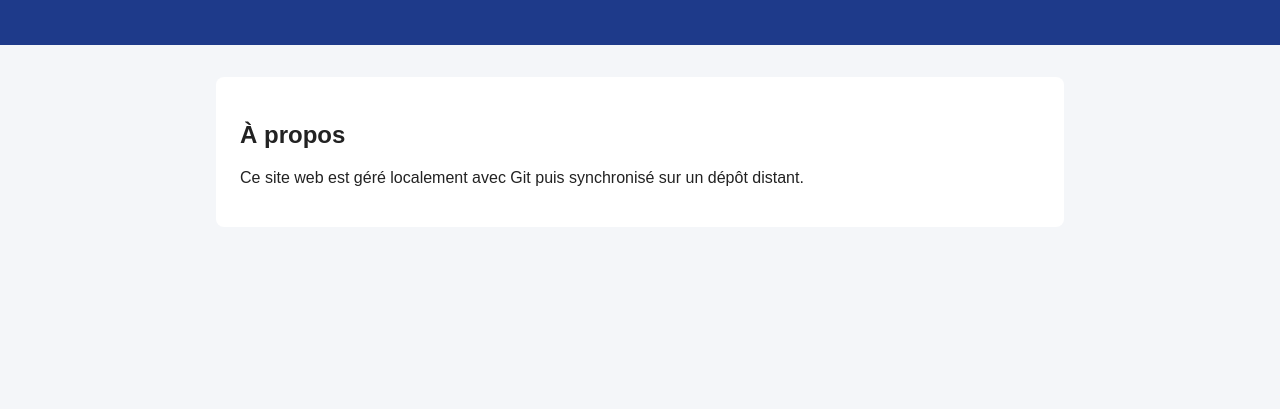
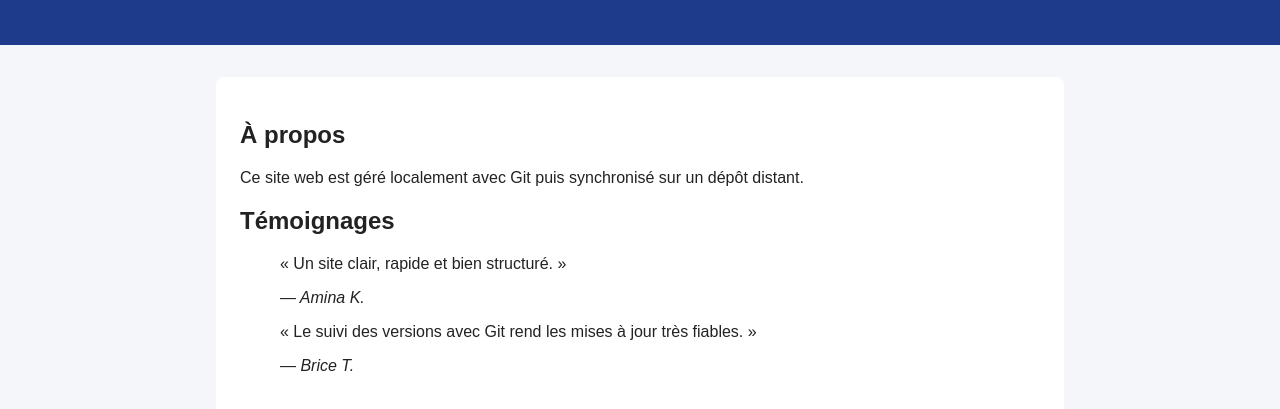
Before and after one commit to gerardodepary/MonSiteWeb, a plain HTML site: page index.html in a window 1280 px wide. Shown: the part 133-542 px from the top of the page. Drawn offline with Linux system fonts and the light colour scheme.

Commit message:
Ajout de la section temoignages dans index.html

```diff
--- a/index.html
+++ b/index.html
@@ -16,6 +16,17 @@
       <h2>À propos</h2>
       <p>Ce site web est géré localement avec Git puis synchronisé sur un dépôt distant.</p>
     </section>
+    <section id="temoignages">
+  <h2>Témoignages</h2>
+  <blockquote>
+    <p>« Un site clair, rapide et bien structuré. »</p>
+    <cite>— Amina K.</cite>
+  </blockquote>
+  <blockquote>
+    <p>« Le suivi des versions avec Git rend les mises à jour très fiables. »</p>
+    <cite>— Brice T.</cite>
+  </blockquote>
+</section>
   </main>
 </body>
 </html>
```
